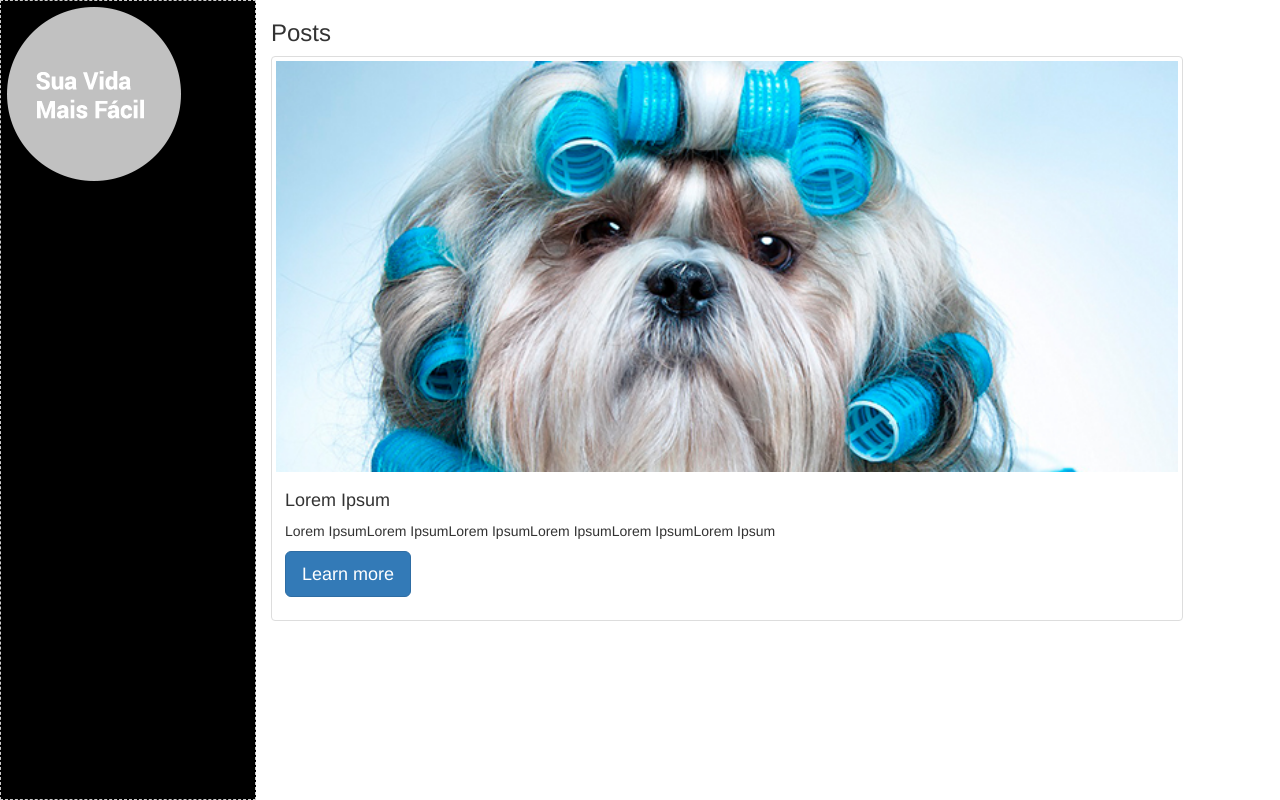
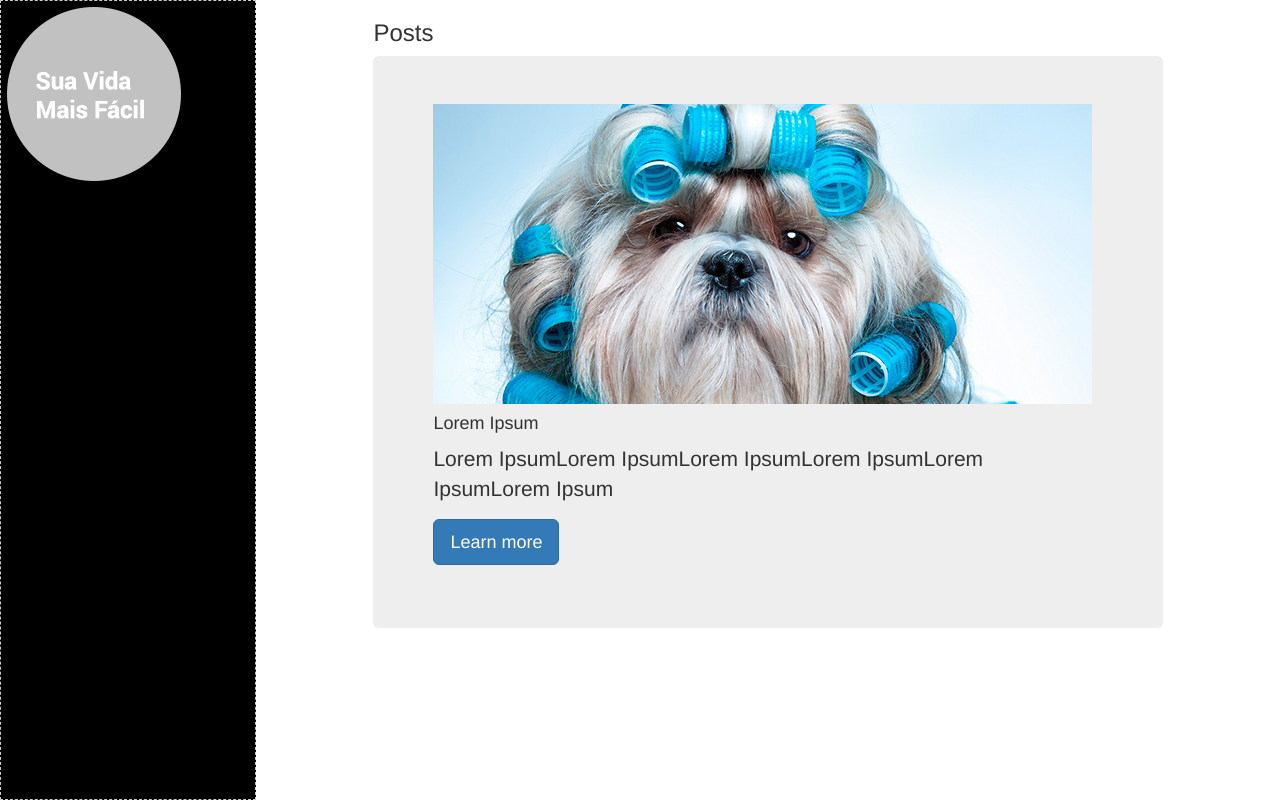
Before and after one commit to marcusberger/VidaFacil, a PHP site: page / in a window 1280 px wide; the page is wider, and only the part inside the window is pictured. Run offline with PHP 8.4, Linux system fonts and the light colour scheme.

Commit message:
arrumando area de conteudo e conteudo

```diff
--- a/css/sidebar.css
+++ b/css/sidebar.css
@@ -22,15 +22,8 @@
 #post{
 	height: 10%;
 	width: 80%;
-	display: inline-block;
-	float: center;
+
 
 
 
 }
-
-#img{
-	width: 100%;
-	height: 30%;
-
-}
--- a/index.html
+++ b/index.html
@@ -23,10 +23,10 @@
 
       <div id="conteudo">
 
-        <section class="container" >
+        <section class="container" id="post">
 
            <h3>Posts</h3>
-           <figure id="post" class="thumbnail post-responsive" >
+           <figure  class="jumbotron post-responsive" >
                <img id="img" class="img-responsive" src="img/foto-01.jpg">
               <figcaption class='caption' id="caption">
                   <h4 data-toggle="collapse" data-target="#post1">Lorem Ipsum</h4>
```
